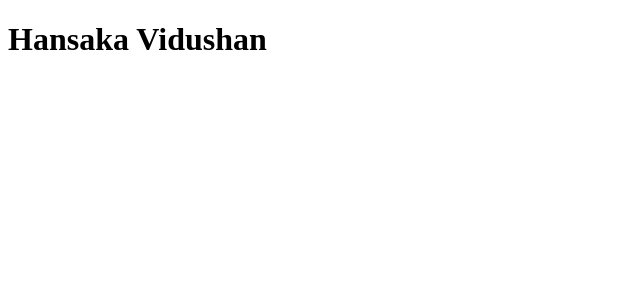
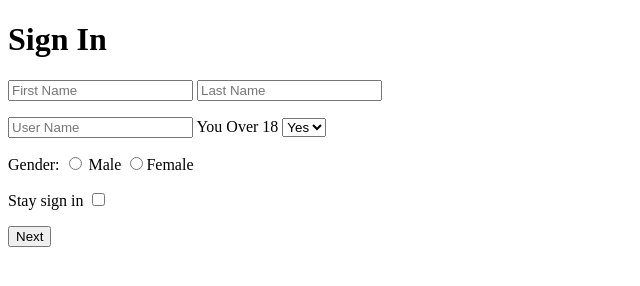
Before and after one commit to Hansaka-Vidushan/web-development-01, a plain HTML site: page index.html in a window 1280 px wide. Shown: the whole page, without its empty margins (0-640 px from the left). Drawn offline with Linux system fonts and the light colour scheme.

Commit message:
Sign In Page Design for HTML

```diff
--- a/index.html
+++ b/index.html
@@ -1,14 +1,53 @@
 <!DOCTYPE html>
 <html lang="en">
-<head>
-    <meta charset="UTF-8">
-    <meta name="viewport" content="width=device-width, initial-scale=1.0">
-    <title>My First Web</title>
-    <link rel="stylesheet" href="style.css">
+  <head>
+    <meta charset="UTF-8" />
+    <meta name="viewport" content="width=device-width, initial-scale=1.0" />
+    <title>InnoCode LK</title>
+    <link rel="stylesheet" href="style.css" />
+  </head>
+  <body>
+    <div class="header"></div>
 
-</head>
-<body>
-    <h1>Hansaka Vidushan</h1>
+    <div class="body">
 
-</body>
+      <!-- Start Body  -->
+        <div class="sign_in_page">
+            <h1>Sign In</h1>
+
+            <form class="sign_in_form">
+                    <p><input type="text" placeholder="First Name">
+                    <input type="text" placeholder="Last Name"></p>
+
+                    <p><input type="text" placeholder="User Name">
+
+                        You Over 18 <select>
+                            <option selected>Yes</option>
+                            <option>No</option>
+                        </select>
+                    </p>
+
+                    <p>Gender: <input type="radio" name="gender" > Male
+                           <input type="radio" name="gender">Female</p>
+
+                    <p>Stay sign in <input type="checkbox"></p>
+
+                    <input type="submit" value="Next">
+
+
+
+
+
+
+            </form>
+
+
+        </div>
+
+      <!-- End Body -->
+
+    </div>
+
+    <div class="footer"></div>
+  </body>
 </html>
```
